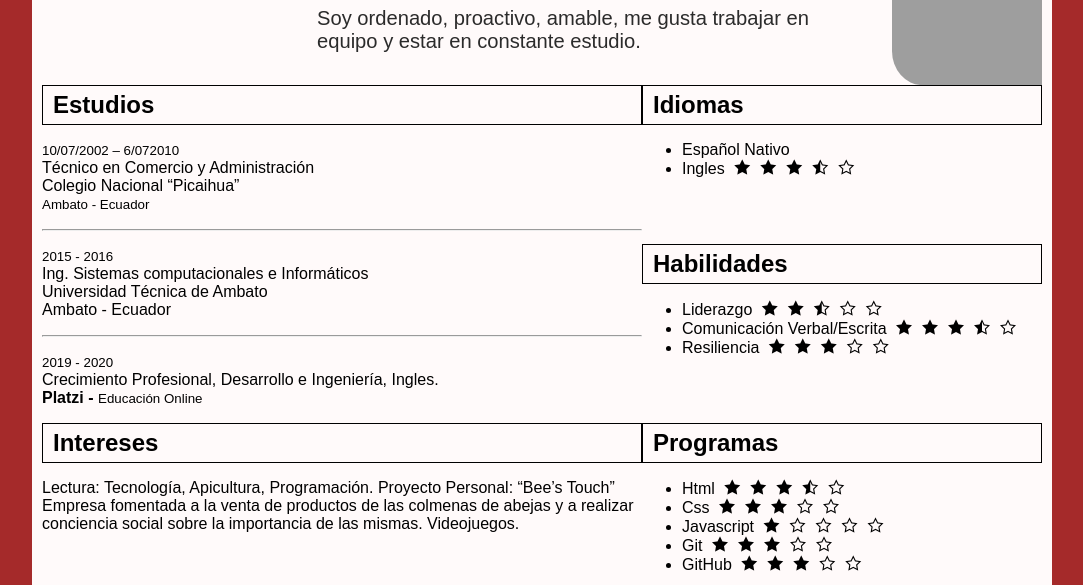
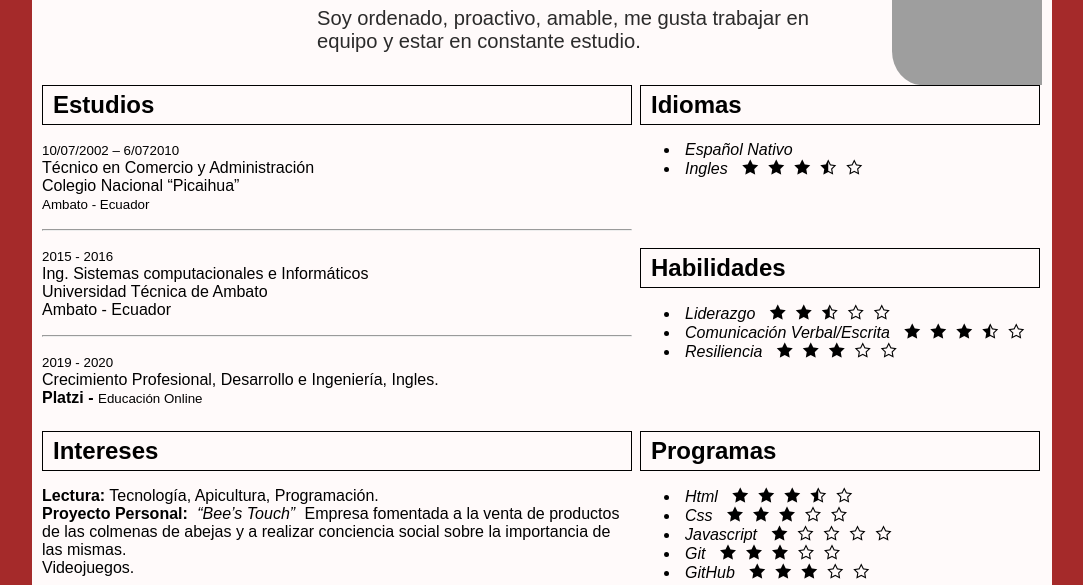
Before and after one commit to DavidEspinozaRomero/david.github.io, a plain HTML site: page index.html in a window 1280 px wide. Shown: the part 106-691 px from the top of the page, without its empty margins (98-1181 px from the left). Drawn offline with Linux system fonts and the light colour scheme; grey boxes are pictures that could not be loaded; files whose address does not match are found by name.

Commit message:
agregando cusrsiva a idiomas habilidades programas

```diff
--- a/css/style.css
+++ b/css/style.css
@@ -227,7 +227,9 @@ img {
 
 .hero {
 display: grid;
-grid-template-columns: 60% 40%;
+gap: .5em;
+width: 100%;
+grid-template-columns: 59% 40%;
 grid-template-areas:  "studies idioms"
                       "studies softskills"
                       "hobbies .";
--- a/index.html
+++ b/index.html
@@ -54,45 +54,45 @@
       <div class="hobbies">
         <h1>Intereses</h1>
         <p>
-          Lectura: Tecnología, Apicultura,
-          Programación.
-          Proyecto Personal: “Bee’s Touch”
+          <strong>Lectura:</strong> Tecnología, Apicultura,
+          Programación. <br/>
+          <strong>Proyecto Personal:</strong> <i>“Bee’s Touch”</i>
           Empresa fomentada a la venta
           de productos de las colmenas
           de abejas y a realizar conciencia
-          social sobre la importancia de las mismas.
+          social sobre la importancia de las mismas. <br/>
           Videojuegos.
         </p>
       </div>
       <div class="idioms">
         <h1>Idiomas</h1>
         <ul>
-          <li>Español Nativo</li>
-          <li>Ingles <i class="icon-star-full"></i><i class="icon-star-full"></i><i class="icon-star-full"></i><i class="icon-star-half"></i><i class="icon-star-empty"></i>
+          <li><i>Español Nativo</i></li>
+          <li><i>Ingles</i> <i class="icon-star-full"></i><i class="icon-star-full"></i><i class="icon-star-full"></i><i class="icon-star-half"></i><i class="icon-star-empty"></i>
         </ul>
       </div>
       <div class="hardskills">
         <h1>Programas</h1>
         <ul>
-          <li>Html <i class="icon-star-full"></i><i class="icon-star-full"></i><i class="icon-star-full"></i><i class="icon-star-half"></i><i class="icon-star-empty"></i>
+          <li><i>Html</i> <i class="icon-star-full"></i><i class="icon-star-full"></i><i class="icon-star-full"></i><i class="icon-star-half"></i><i class="icon-star-empty"></i>
           </li>
-          <li>Css <i class="icon-star-full"></i><i class="icon-star-full"></i><i class="icon-star-full"></i><i class="icon-star-empty"></i><i class="icon-star-empty"></i>
+          <li><i>Css</i> <i class="icon-star-full"></i><i class="icon-star-full"></i><i class="icon-star-full"></i><i class="icon-star-empty"></i><i class="icon-star-empty"></i>
           </li>
-          <li>Javascript <i class="icon-star-full"></i><i class="icon-star-empty"></i><i class="icon-star-empty"></i><i class="icon-star-empty"></i><i class="icon-star-empty"></i>
+          <li><i>Javascript</i> <i class="icon-star-full"></i><i class="icon-star-empty"></i><i class="icon-star-empty"></i><i class="icon-star-empty"></i><i class="icon-star-empty"></i>
           </li>
-          <li>Git <i class="icon-star-full"></i><i class="icon-star-full"></i><i class="icon-star-full"></i><i class="icon-star-empty"></i><i class="icon-star-empty"></i>
+          <li><i>Git</i> <i class="icon-star-full"></i><i class="icon-star-full"></i><i class="icon-star-full"></i><i class="icon-star-empty"></i><i class="icon-star-empty"></i>
           </li>
-          <li>GitHub <i class="icon-star-full"></i><i class="icon-star-full"></i><i class="icon-star-full"></i><i class="icon-star-empty"></i><i class="icon-star-empty"></i>
+          <li><i>GitHub</i> <i class="icon-star-full"></i><i class="icon-star-full"></i><i class="icon-star-full"></i><i class="icon-star-empty"></i><i class="icon-star-empty"></i>
           </li>
         </ul>
       </div>
       <div class="softskills">
         <h1>Habilidades</h1>
         <ul>
-          <li>Liderazgo <i class="icon-star-full"></i><i class="icon-star-full"></i><i class="icon-star-half"></i><i class="icon-star-empty"></i><i class="icon-star-empty"></i>
+          <li><i>Liderazgo</i> <i class="icon-star-full"></i><i class="icon-star-full"></i><i class="icon-star-half"></i><i class="icon-star-empty"></i><i class="icon-star-empty"></i>
           </li>
-          <li>Comunicación Verbal/Escrita <i class="icon-star-full"></i><i class="icon-star-full"></i><i class="icon-star-full"></i><i class="icon-star-half"></i><i class="icon-star-empty"></i></li>
-          <li>Resiliencia <i class="icon-star-full"></i><i class="icon-star-full"></i><i class="icon-star-full"></i><i class="icon-star-empty"></i><i class="icon-star-empty"></i>
+          <li><i>Comunicación Verbal/Escrita</i> <i class="icon-star-full"></i><i class="icon-star-full"></i><i class="icon-star-full"></i><i class="icon-star-half"></i><i class="icon-star-empty"></i></li>
+          <li><i>Resiliencia</i> <i class="icon-star-full"></i><i class="icon-star-full"></i><i class="icon-star-full"></i><i class="icon-star-empty"></i><i class="icon-star-empty"></i>
           </li>
         </ul>
       </div>
```
